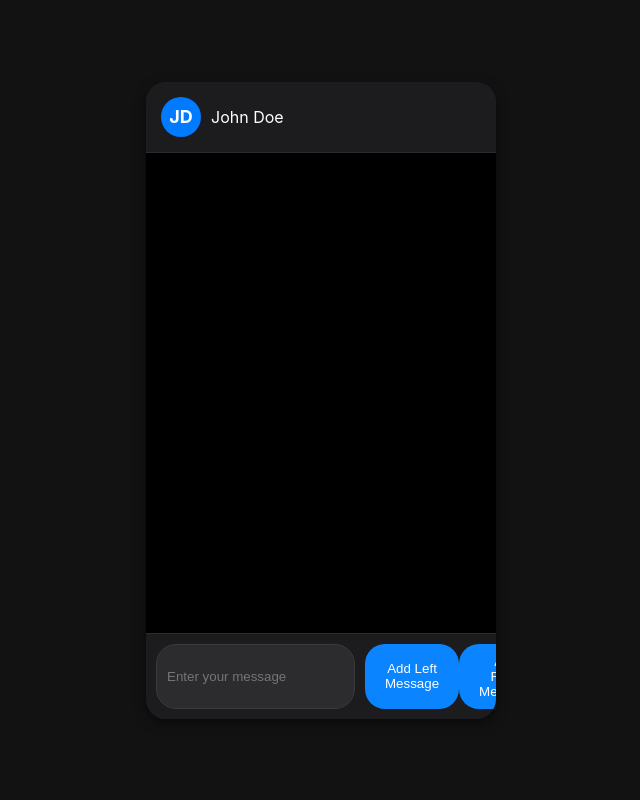
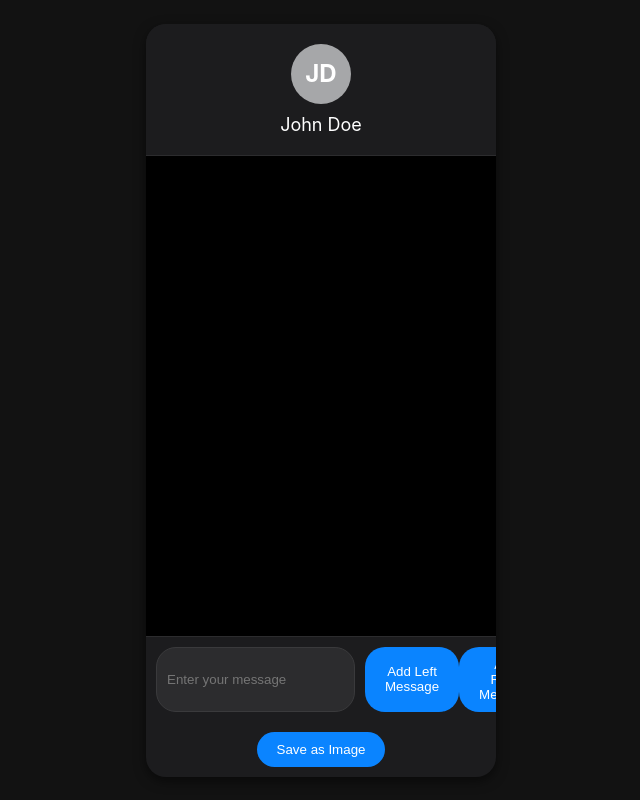
Before and after one commit to benbirchpersonal/jhook.dev, a PHP site: page /tik/index.html in a window 1280 px wide. Shown: the whole page, without its empty margins (319-959 px from the left). Run offline with PHP 8.4, Linux system fonts and the light colour scheme.

Commit message:
imessage done

```diff
--- a/tik/index.html
+++ b/tik/index.html
@@ -5,12 +5,15 @@
     <meta name="viewport" content="width=device-width, initial-scale=1.0">
     <title>iMessage Screenshot Generator</title>
     <link rel="stylesheet" href="style.css">
+    <script src="https://cdn.jsdelivr.net/npm/html2canvas@1.4.1/dist/html2canvas.min.js"></script>
 </head>
 <body>
     <div class="imessage-container">
         <div class="header">
-            <div class="contact-picture" id="contactPicture">JD</div>
-            <div id="contactName" class="contact-name" contenteditable="false" onclick="editName()">John Doe</div>
+            <div class="profile-container">
+                <div class="contact-picture" id="contactPicture">JD</div>
+                <div id="contactName" class="contact-name" contenteditable="false" onclick="editName()">John Doe</div>
+            </div>
         </div>
         <div id="chat" class="chat-box">
             <!-- Messages will appear here -->
@@ -20,6 +23,9 @@
             <button onclick="addMessage('left')">Add Left Message</button>
             <button onclick="addMessage('right')">Add Right Message</button>
         </div>
+        <div class="save-controls">
+            <button onclick="saveAsImage()">Save as Image</button>
+        </div>
     </div>
     <script src="script.js"></script>
 </body>
--- a/tik/script.js
+++ b/tik/script.js
@@ -62,3 +62,25 @@ function updateContactPicture(name) {
 
     contactPictureElement.textContent = initials;
 }
+
+function saveAsImage() {
+    const element = document.querySelector('.imessage-container'); // Target the iMessage container
+    const controls = document.querySelector('.controls'); // Target controls section
+    const saveControls = document.querySelector('.save-controls'); // Target controls section
+
+    // Temporarily hide controls to exclude them from screenshot
+    controls.style.display = 'none';
+    saveControls.style.display = 'none';
+    html2canvas(element, {
+        scale: 3, // Increase scale for better quality
+        useCORS: true // Enable cross-origin resource sharing for images
+    }).then(canvas => {
+        const link = document.createElement('a');
+        link.href = canvas.toDataURL('image/png');  // Convert canvas to image
+        link.download = 'iMessage_screenshot.png';  // Set the image file name
+        link.click();  // Trigger the download
+
+        // Restore controls after screenshot
+        controls.style.display = 'flex';
+    });
+}
--- a/tik/style.css
+++ b/tik/style.css
@@ -22,25 +22,37 @@ body {
 
 .header {
     background-color: #1c1c1e;
-    padding: 15px;
+    padding: 20px;
     display: flex;
+    justify-content: center;
     align-items: center;
     border-bottom: 1px solid #2c2c2e;
 }
 
+.profile-container {
+    display: flex;
+    flex-direction: column;
+    align-items: center;
+}
+
 .contact-picture {
-    width: 40px;
-    height: 40px;
-    background-color: #007aff;
+    width: 60px;
+    height: 60px;
+    background-color: #a6a7a9;
     color: white;
     font-weight: bold;
-    font-size: 18px;
+    font-size: 24px;
     border-radius: 50%;
     display: flex;
     align-items: center;
     justify-content: center;
-    margin-right: 10px;
+    margin-bottom: 10px;
     user-select: none;
+}
+
+.contact-name {
+    font-size: 18px;
+    text-align: center;
 }
 
 .chat-box {
@@ -51,26 +63,33 @@ body {
     flex-direction: column;
     background-color: #000;
 }
-
 .message {
-    padding: 10px;
+    padding: 10px 15px;
     border-radius: 20px;
     margin: 5px 0;
     max-width: 70%;
+    position: relative;
     word-wrap: break-word;
 }
-
 .left {
     background-color: #3a3a3c;
     color: white;
     align-self: flex-start;
+    border-bottom-left-radius: 20px; /* Keep the rounded corner on bottom-left */
+    border-bottom-right-radius: 20px; /* Keep the rounded corner on bottom-right */
+    position: relative; /* For positioning the tail */
 }
+
 
 .right {
     background-color: #0a84ff;
     color: white;
     align-self: flex-end;
+    border-bottom-left-radius: 20px; /* Keep the rounded corner on bottom-left */
+    border-bottom-right-radius: 20px; /* Keep the rounded corner on bottom-right */
+    position: relative; /* For positioning the tail */
 }
+
 
 .controls {
     display: flex;
@@ -101,3 +120,21 @@ button {
 button:hover {
     background-color: #007aff;
 }
+
+.save-controls {
+    padding: 10px;
+    text-align: center;
+}
+
+.save-controls button {
+    padding: 10px 20px;
+    border: none;
+    background-color: #0a84ff;
+    color: white;
+    border-radius: 20px;
+    cursor: pointer;
+}
+
+.save-controls button:hover {
+    background-color: #007aff;
+}
```
